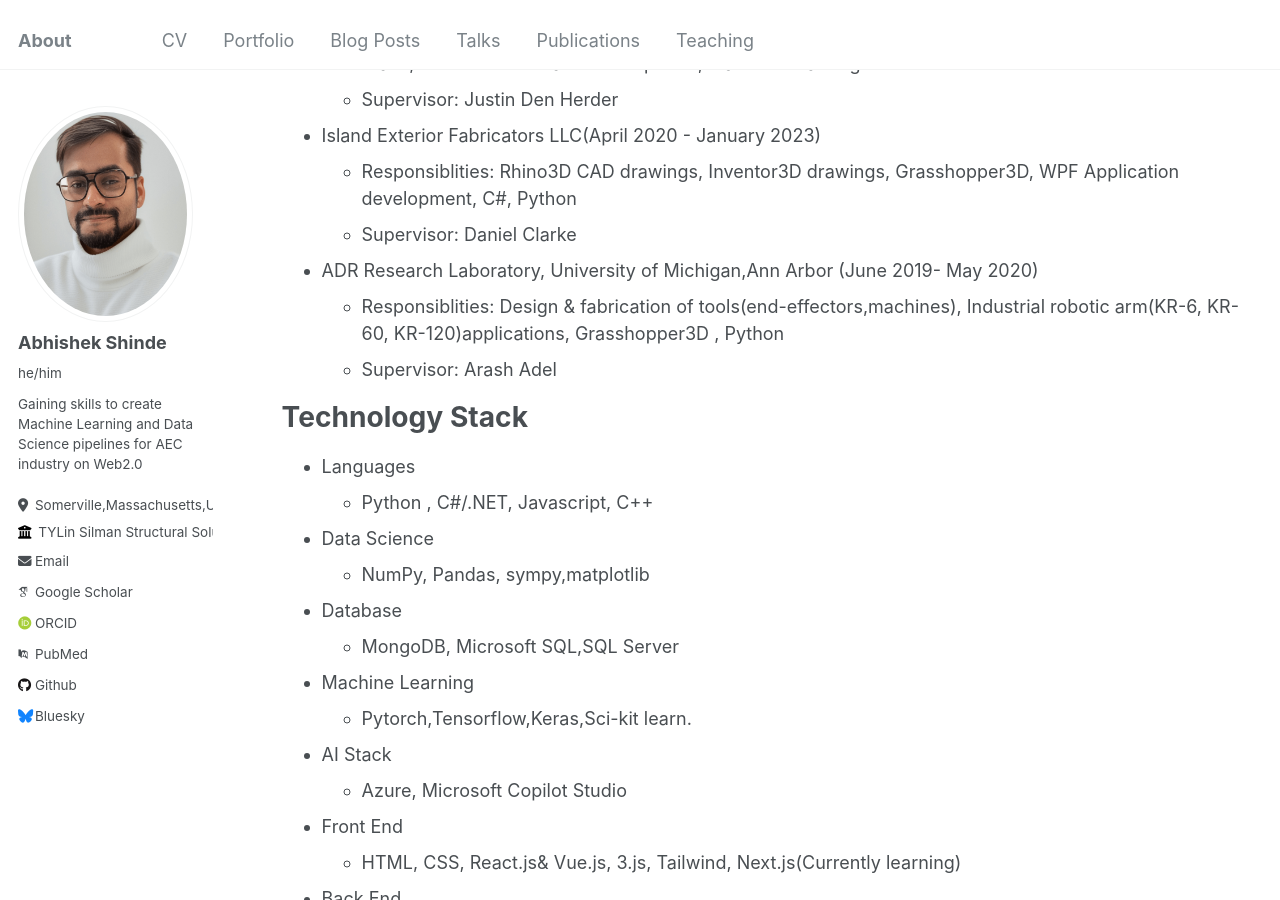
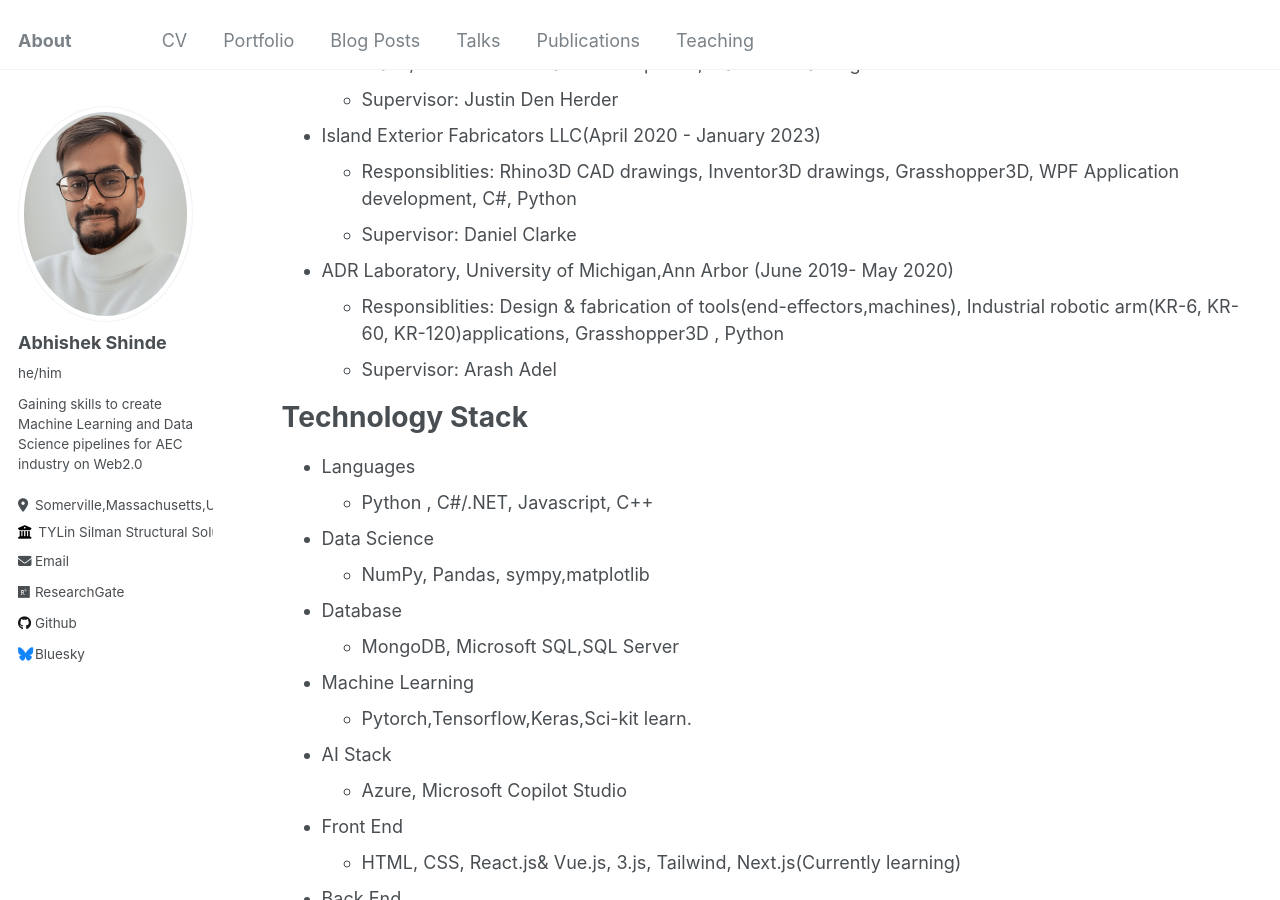
Before and after one commit to InquisitiveAS/InquisitiveAS.github.io, a Jekyll site: the page built from _pages/cv.md, in a window 1280 px wide and 900 px high, scrolled down 346 px. Built offline with Jekyll 4.4.1, drawn with Linux system fonts in a browser that asks for light colours; some web fonts are replaced; some of the changed lines change nothing that is shown.

Commit message:
Update config and cv

```diff
--- a/_config.yml
+++ b/_config.yml
@@ -31,13 +31,13 @@
   email            : "arabhishek1091@gmail.com"
 
   # Academic websites
-  arxiv            : # URL - Update with the correct link to your profile
-  googlescholar    : "https://scholar.google.com/citations?user=PS_CX0AAAAAJ"
-  impactstory      : # URL
-  orcid            : "http://orcid.org/yourorcidurl"
-  semantic         : # URL
-  pubmed           : "https://www.ncbi.nlm.nih.gov/pubmed/?term=john+snow"
-  researchgate     : # URL
+  #arxiv            : # URL - Update with the correct link to your profile
+  #googlescholar    : # URL - Update with the correct link to your profile
+  #impactstory      : # URL
+  #orcid            : # URL - Update with the correct link to your profile
+  #semantic         : # URL
+  #pubmed           : "https://www.ncbi.nlm.nih.gov/pubmed/?term=john+snow"
+  researchgate     :  "https://www.researchgate.net/profile/Abhishek-Shinde-11"
 
   # Repositories and software development
   bitbucket        : # Username - Update with your username on the site
--- a/_pages/cv.md
+++ b/_pages/cv.md
@@ -24,7 +24,7 @@
   * Responsiblities:  Rhino3D CAD drawings, Inventor3D drawings, Grasshopper3D, WPF Application development, C#, Python
   * Supervisor: Daniel Clarke
 
-* ADR Research Laboratory, University of Michigan,Ann Arbor (June 2019- May 2020)
+* ADR Laboratory, University of Michigan,Ann Arbor (June 2019- May 2020)
   * Responsiblities:  Design & fabrication of tools(end-effectors,machines), Industrial robotic arm(KR-6, KR-60, KR-120)applications, Grasshopper3D , Python
   * Supervisor: Arash Adel
 
```
